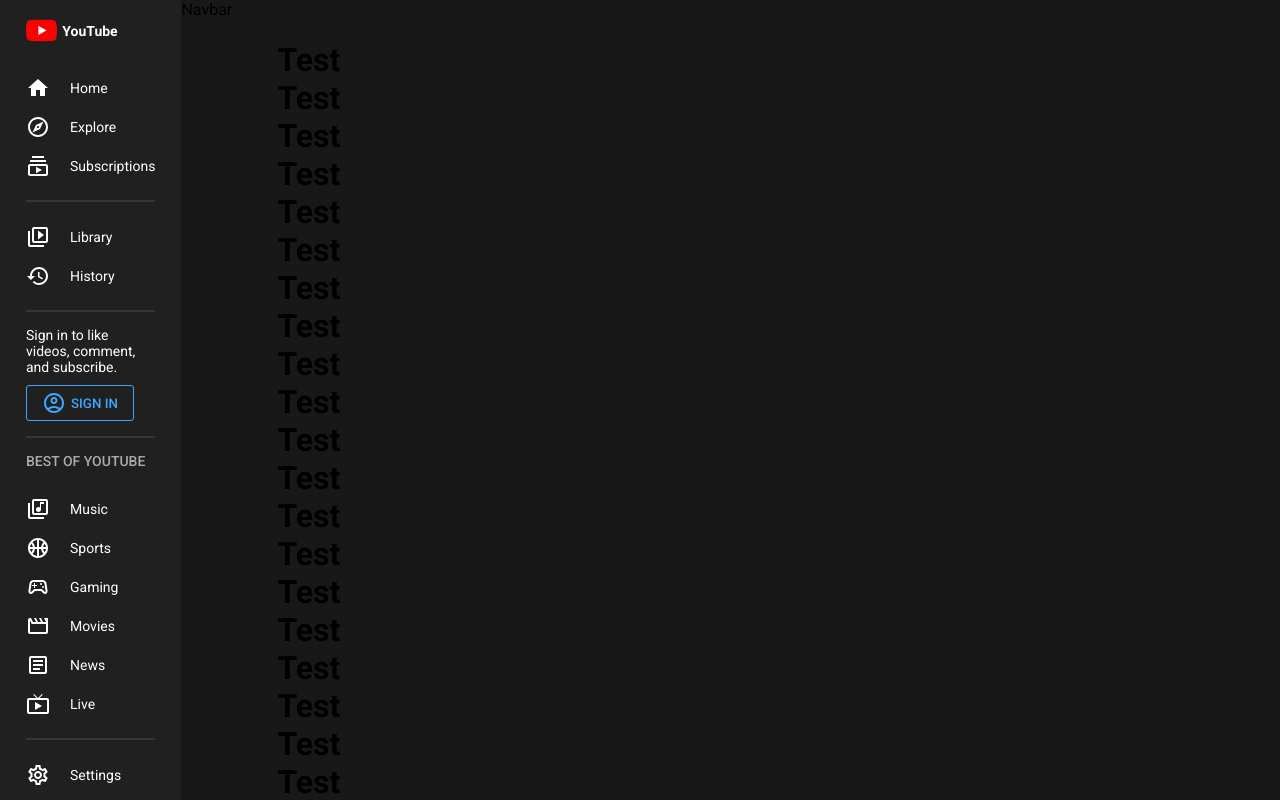
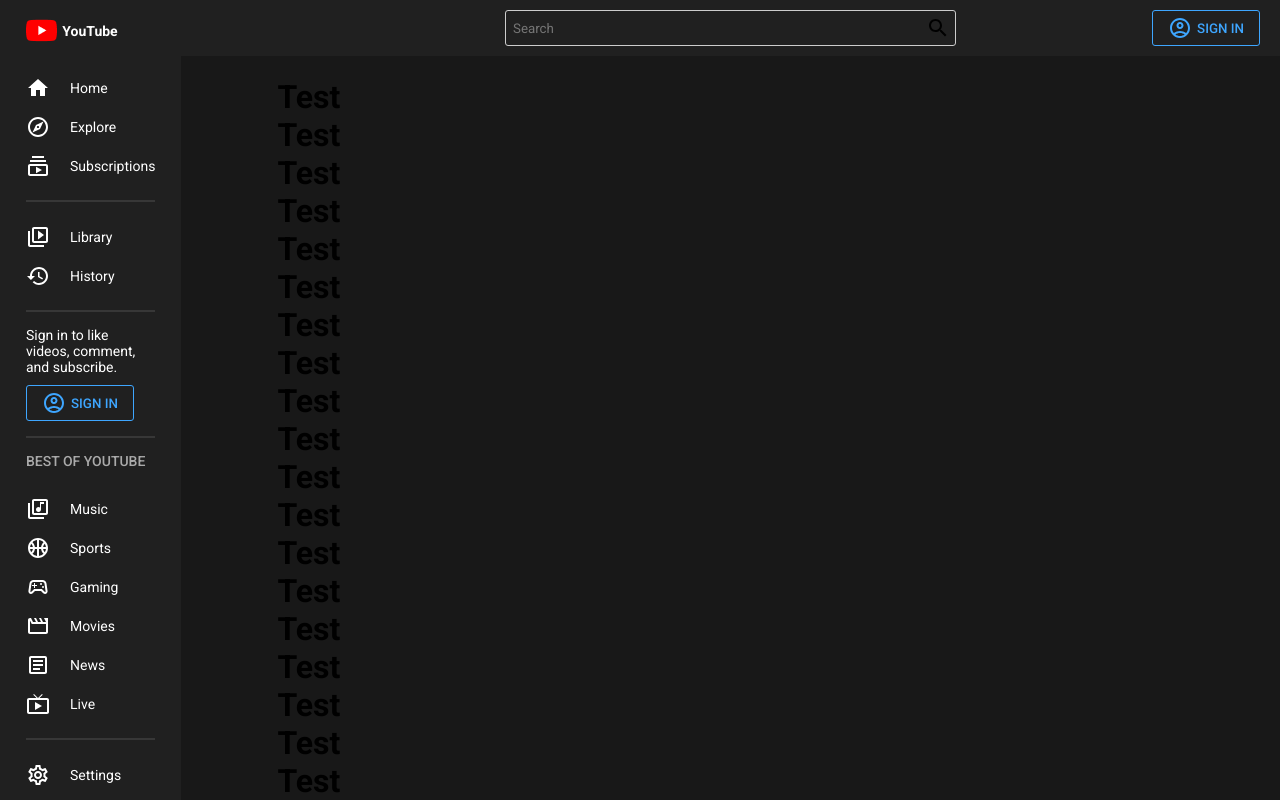
Before and after one commit to Mahmutcano/react-node-youtube-clone-redux-jwt-cookies, a React (Create React App) app in the folder client/: page / in a window 1280 px wide. Shown: the top 800 px of the page. Built offline with nearby package versions, Linux system fonts and the light colour scheme.

Commit message:
Navbar Styled Components

```diff
--- a/client/src/components/Navbar.jsx
+++ b/client/src/components/Navbar.jsx
@@ -1,9 +1,69 @@
-import React from 'react'
+import React from "react";
+import styled from "styled-components";
+import AccountCircleOutlinedIcon from "@mui/icons-material/AccountCircleOutlined";
+import SearchOutlinedIcon from "@mui/icons-material/SearchOutlined";
+
+const Container = styled.div`
+  position: sticky;
+  top: 0;
+  background-color: ${({ theme }) => theme.bgLighter};
+  height: 56px;
+`;
+const Wrapper = styled.div`
+  display: flex;
+  align-items: center;
+  justify-content: flex-end;
+  height: 100%;
+  padding: 0px 20px;
+  position: relative;
+`;
+const Search = styled.div`
+  width: 40%;
+  position: absolute;
+  left: 0px;
+  right: 0px;
+  margin: auto;
+  display: flex;
+  align-items: center;
+  justify-content: space-between;
+  padding: 5px;
+  border: 1px solid #ccc;
+  border-radius: 3px;
+`;
+const Input = styled.input`
+  border: none;
+  background-color: transparent;
+  outline: none;
+  color: ${({ theme }) => theme.text};
+`;
+const Button = styled.button`
+  padding: 5px 15px;
+  background-color: transparent;
+  border: 1px solid #3ea6ff;
+  color: #3ea6ff;
+  border-radius: 3px;
+  font-weight: 500;
+  cursor: pointer;
+  display: flex;
+  align-items: center;
+  gap: 5px;
+`;
 
 const Navbar = () => {
   return (
-    <div>Navbar</div>
-  )
-}
+    <Container>
+      <Wrapper>
+        <Search>
+          <Input placeholder="Search" />
+          <SearchOutlinedIcon />
+        </Search>
+        <Button>
+          <AccountCircleOutlinedIcon />
+          SIGN IN
+        </Button>
+      </Wrapper>
+    </Container>
+  );
+};
 
-export default Navbar
+export default Navbar;
```
